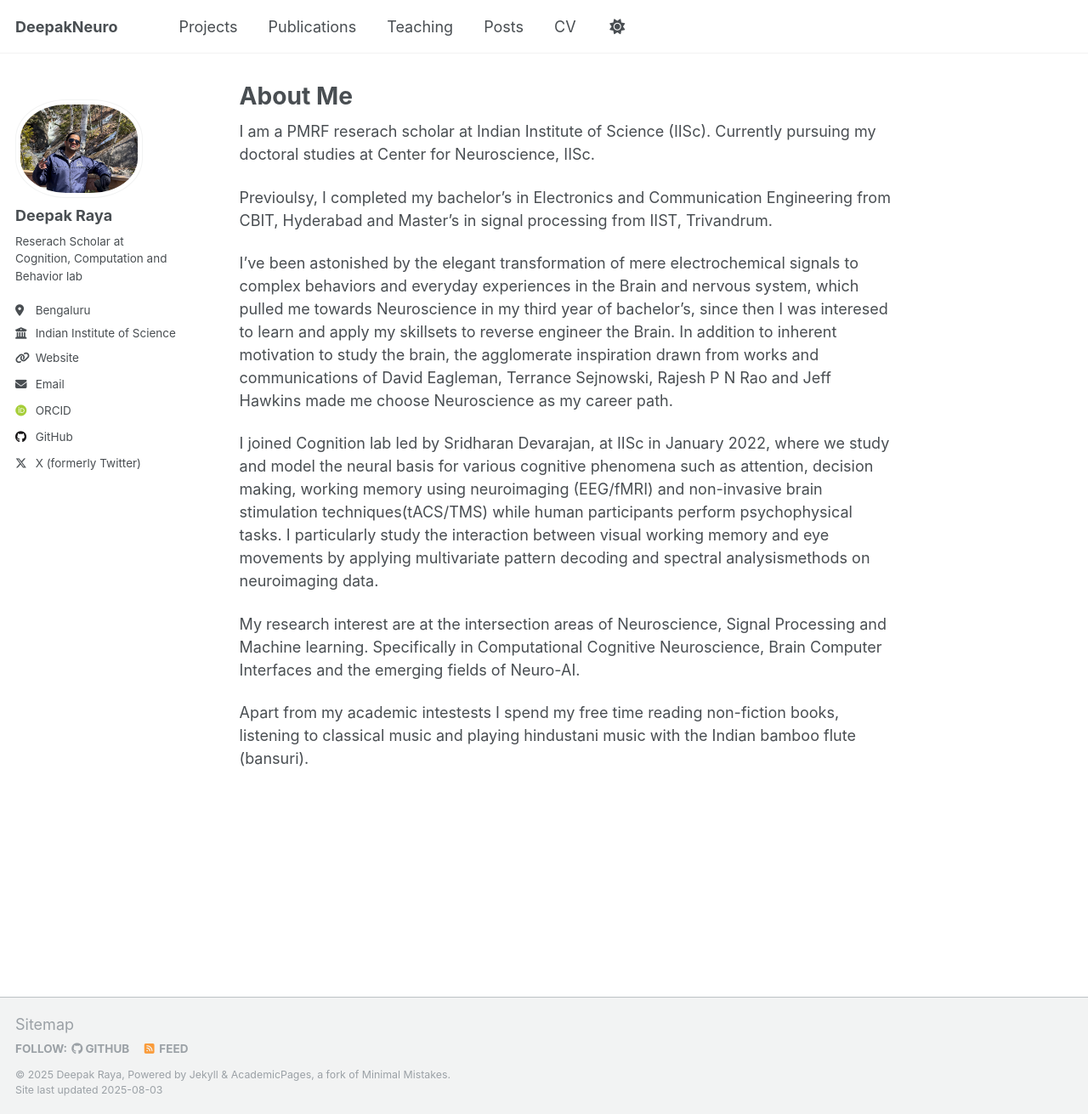
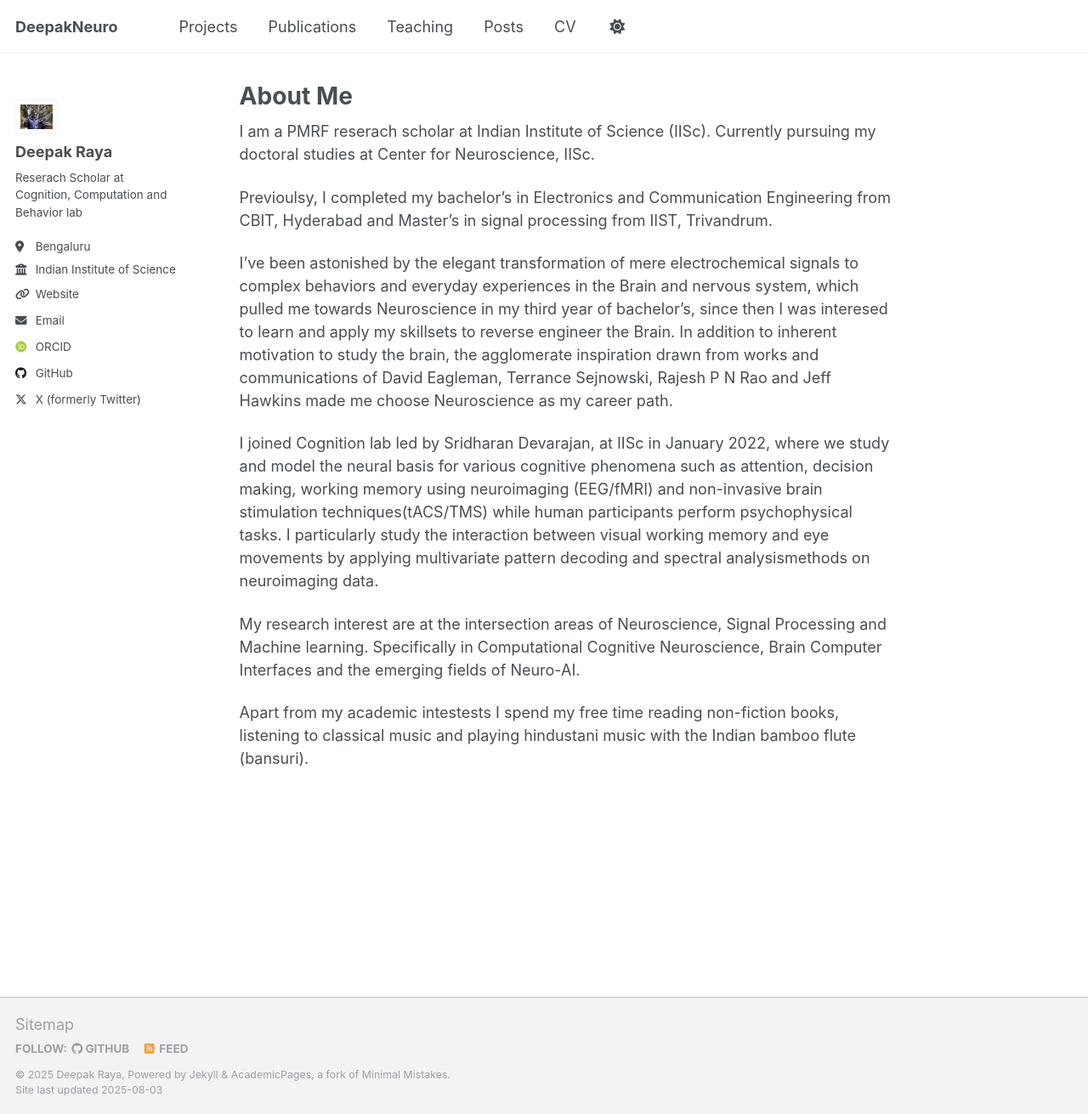
Before and after one commit to DeepakNeuro/DeepakNeuro, a Jekyll site: the page built from _pages/about.md, in a window 1280 px wide and 1311 px high. Shown: the whole window at 85% size. Built offline with Jekyll 4.4.1, drawn with Linux system fonts in a browser that asks for light colours; some web fonts are replaced; a script that is not in the unit is left out.

Commit message:
Update _sidebar.scss

```diff
--- a/_sass/layout/_sidebar.scss
+++ b/_sass/layout/_sidebar.scss
@@ -94,8 +94,8 @@
   }
 
   img {
-    max-width: 150px;
-    border-radius: 40%;
+    max-width: 50px;
+    border-radius: 10%;
 
     @include breakpoint($large) {
       padding: 5px;
```
